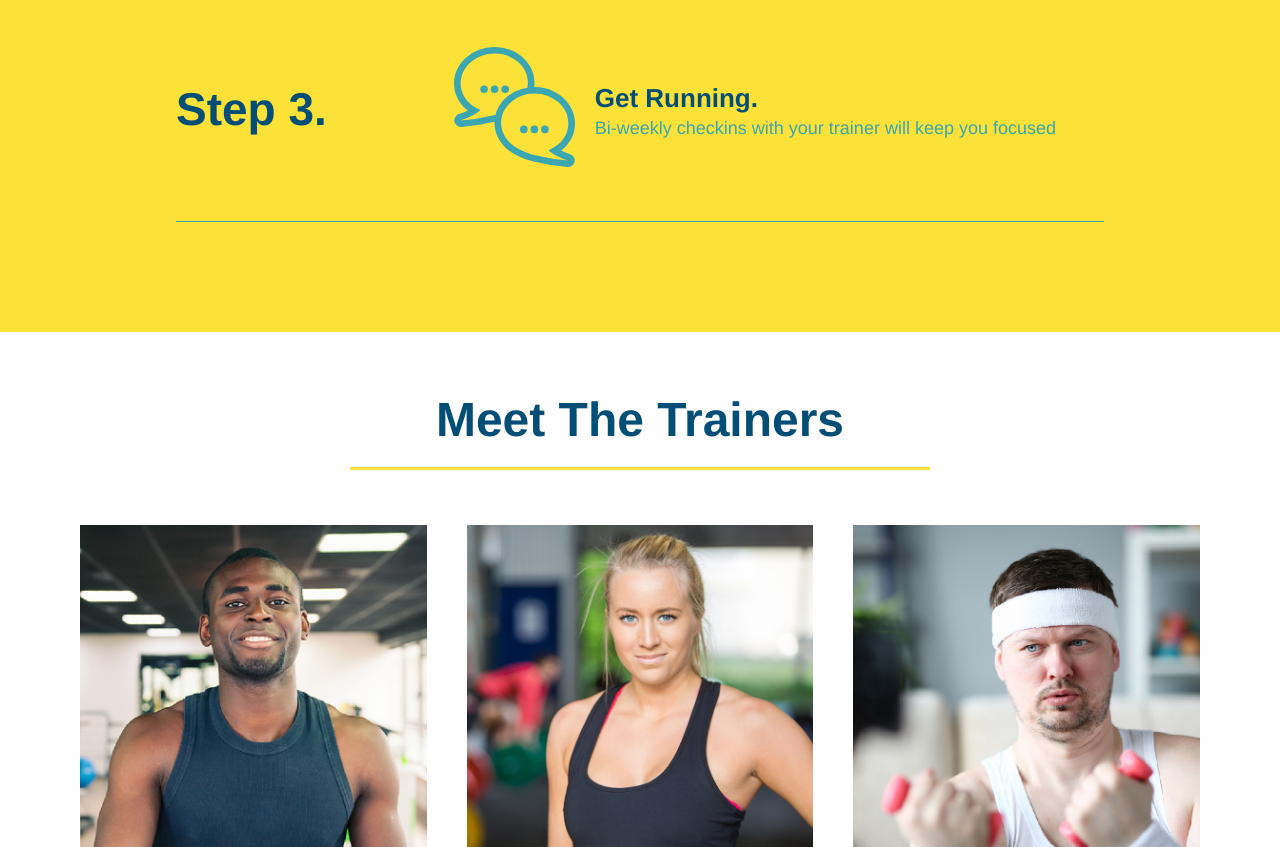
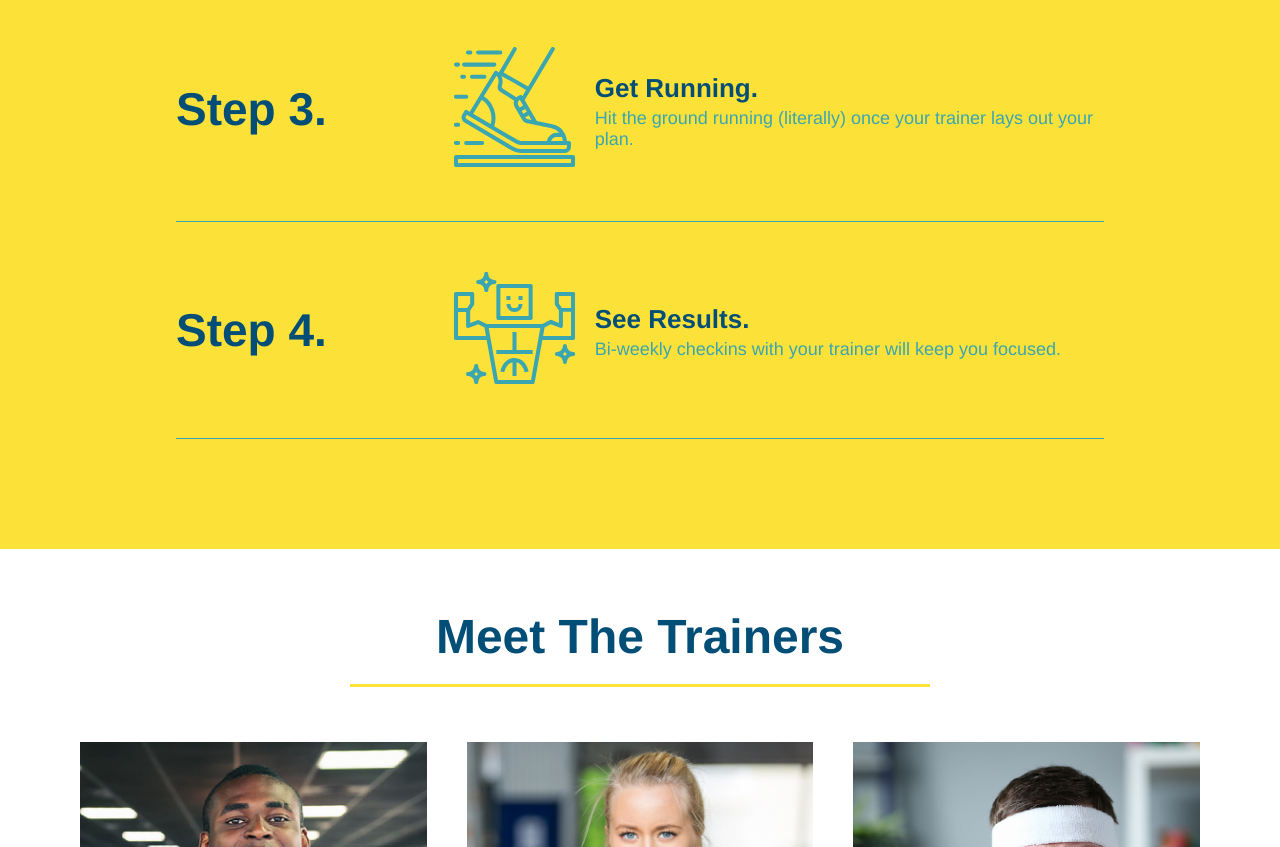
Before and after one commit to cabosw/run-buddy, a plain HTML site: page index.html in a window 1280 px wide. Shown: the part 1689-2536 px from the top of the page. Drawn offline with Linux system fonts and the light colour scheme.

Commit message:
add missing step 4 to what you do section

```diff
--- a/index.html
+++ b/index.html
@@ -125,11 +125,23 @@
       <h3>Step 3.</h3>
       <div class="step-info">
         <div class="step-img">
-          <img src="./assets/images/step-2.svg" alt="" />
+          <img src="./assets/images/step-3.svg" alt="" />
         </div>
         <div class="step-text">
           <h4>Get Running.</h4>
-          <p>Bi-weekly checkins with your trainer will keep you focused</p>
+          <p>Hit the ground running (literally) once your trainer lays out your plan.</p>
+        </div>
+      </div>
+    </div>
+    <div class="step">
+      <h3>Step 4.</h3>
+      <div class="step-info">
+        <div class="step-img">
+          <img src="./assets/images/step-4.svg" alt="" />
+        </div>
+        <div class="step-text">
+          <h4>See Results.</h4>
+          <p>Bi-weekly checkins with your trainer will keep you focused.</p>
         </div>
       </div>
     </div>
```
